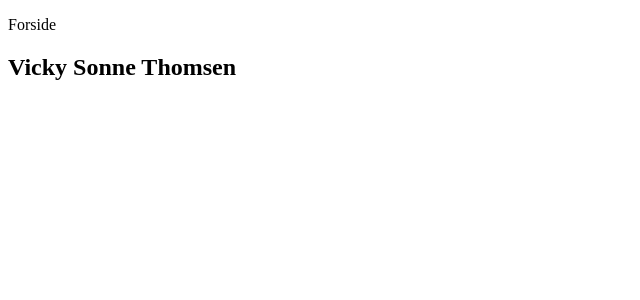
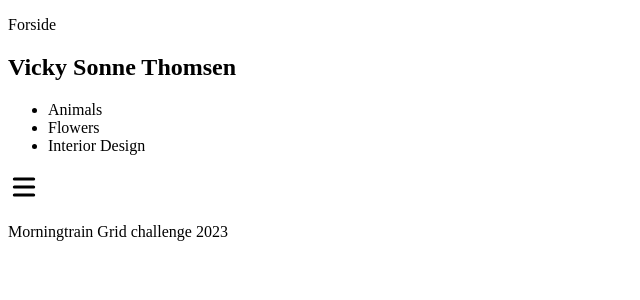
Before and after one commit to VickySonne/Morningtrain-grid-challenge-2023-VST, a React (Create React App) app in the folder reactfolder/: page / in a window 1280 px wide. Shown: the top 300 px of the page, without its empty margins (0-640 px from the left). Built offline with nearby package versions, Linux system fonts and the light colour scheme.

Commit message:
react icons installed + nav  jsx from previous project and footer component created

```diff
--- a/reactfolder/package.json
+++ b/reactfolder/package.json
@@ -8,6 +8,7 @@
     "@testing-library/user-event": "^13.5.0",
     "react": "^18.2.0",
     "react-dom": "^18.2.0",
+    "react-icons": "^4.8.0",
     "react-scripts": "5.0.1",
     "sass": "^1.60.0",
     "web-vitals": "^2.1.4"
--- a/reactfolder/src/App.js
+++ b/reactfolder/src/App.js
@@ -1,9 +1,11 @@
 import HeaderNav from './components/HeaderNav';
+import FooterBar from './components/FooterBar';
 
 function App() {
   return (
     <div className="App">
       <HeaderNav/>
+      <FooterBar/>
     </div>
   );
 };
--- /dev/null
+++ b/reactfolder/src/components/CatagoryLinks.js
@@ -0,0 +1,11 @@
+const CatagoryLinks = () => {
+    return (
+        <ul>
+            <li>Animals</li>
+            <li>Flowers</li>
+            <li>Interior Design</li>
+        </ul>
+    );
+}
+
+export default CatagoryLinks;
--- /dev/null
+++ b/reactfolder/src/components/FooterBar.js
@@ -0,0 +1,9 @@
+const FooterBar = () => {
+    return (
+        <footer>
+            <p>Morningtrain Grid challenge 2023</p>
+        </footer>
+    );
+}
+
+export default FooterBar;
--- a/reactfolder/src/components/NavMenu.js
+++ b/reactfolder/src/components/NavMenu.js
@@ -1,7 +1,9 @@
+import CatagoryLinks from "./CatagoryLinks";
+
 const NavMenu = () => {
     return (
         <nav>
-
+            <CatagoryLinks/>
         </nav>
     );
 };
--- a/reactfolder/src/components/NavMobile.js
+++ b/reactfolder/src/components/NavMobile.js
@@ -1,7 +1,24 @@
+import CatagoryLinks from './CatagoryLinks';
+import {useState} from 'react'
+import {HiMenu} from "react-icons/hi";
+import {IoClose} from "react-icons/io5";
+
 const NavMobile = () => {
+
+    const [open, setOpen] = useState(false);
+
+    const burgerMenuIcon = <HiMenu className="burger-menu-icon" size="2em" color="black" onClick={() => setOpen(!open)}/>
+
+    const burgerMenuCloseIcon = <IoClose className="burger-menu-icon" size="2em" color="black" onClick={() => setOpen(!open)}/>
+
+    const closeMobileNav = () => setOpen(false);
+
     return (
         <nav>
-
+            <div className="nav-icon">
+                {open ? burgerMenuCloseIcon : burgerMenuIcon}
+            </div>
+            {open && <CatagoryLinks isMobile={true} closeMobileNav={closeMobileNav}/>}
         </nav>
     );
 };
```
Also changed, not shown: 1 other file (tests, documents, lock files or other folders).
